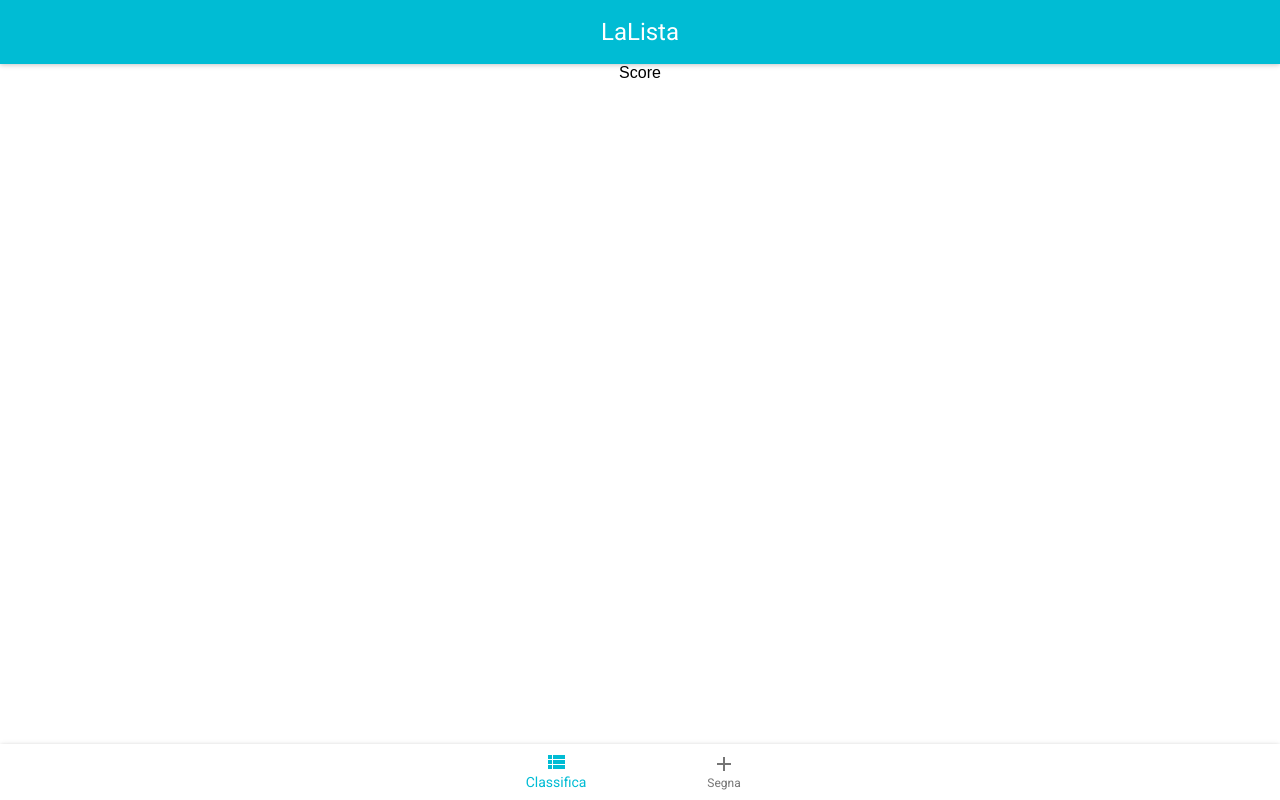
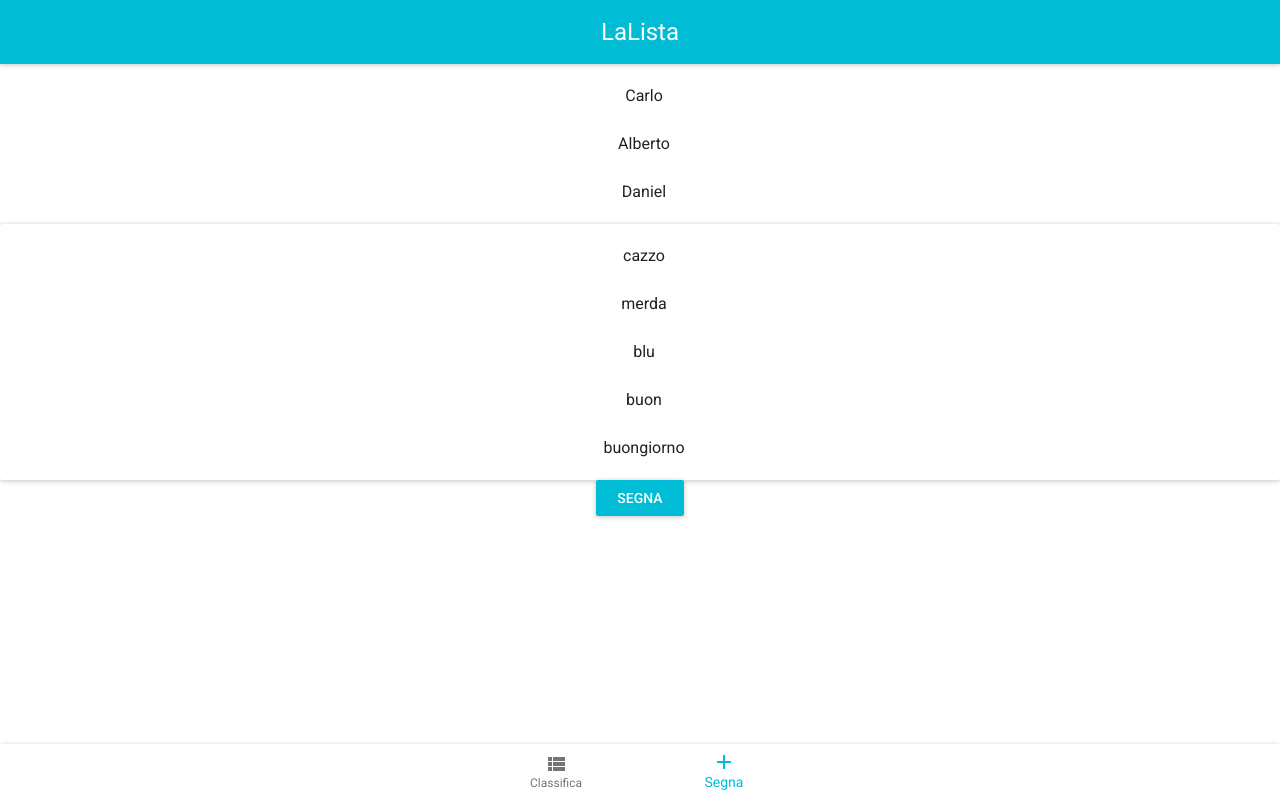
Before and after one commit to carlomartinucci/lalista-react, a React (Create React App) app: page /score in a window 1280 px wide. Built offline with nearby package versions, Linux system fonts and the light colour scheme; what react-tap-event-plugin would draw is missing.

Commit message:
optimistic update

```diff
--- a/src/App.js
+++ b/src/App.js
@@ -1,7 +1,8 @@
 import React, { Component } from 'react';
+import { Route, Switch } from 'react-router-dom';
+import AppBar from 'material-ui/AppBar';
+
 import './App.css';
-import AppBar from 'material-ui/AppBar';
-import { Route, Switch } from 'react-router-dom';
 
 import Ranking from './components/Ranking';
 import Score from './components/Score';
@@ -15,6 +16,7 @@ class App extends Component {
           title="LaLista"
           showMenuIconButton={false}
         />
+
         <Switch>
           <Route path="/ranking" component={Ranking}/>
           <Route path="/score" component={Score}/>
--- a/src/components/Navigation.js
+++ b/src/components/Navigation.js
@@ -1,36 +1,40 @@
 import React, { Component } from 'react';
 import Paper from 'material-ui/Paper';
-import {BottomNavigation, BottomNavigationItem} from 'material-ui/BottomNavigation';
+import { BottomNavigation, BottomNavigationItem } from 'material-ui/BottomNavigation';
 import ContentAdd from 'material-ui/svg-icons/content/add';
 import { withRouter } from 'react-router-dom';
 
 import ActionViewList from 'material-ui/svg-icons/action/view-list';
 
 class Navigation extends Component {
-  state = {
-    selectedIndex: 0,
-  };
+  linkTo = (path) => {
+    this.props.history.push(path)
+  }
 
-  select = (index) => this.setState({selectedIndex: index});
-
-  linkTo = (path, index) => {
-    this.props.history.push(path)
-    this.select(index)
+  getSelected = () => {
+    switch (this.props.history.location.pathname) {
+    case '/ranking':
+      return 0
+    case '/score':
+      return 1
+    default:
+      return 0
+    }
   }
 
   render() {
     return (
       <Paper zDepth={1} style={{position: 'fixed', bottom: '0', left: '0', right: '0'}}>
-        <BottomNavigation selectedIndex={this.state.selectedIndex}>
+        <BottomNavigation selectedIndex={this.getSelected()}>
           <BottomNavigationItem
             label="Classifica"
             icon={<ActionViewList />}
-            onClick={() => this.linkTo('/ranking', 0)}
+            onClick={() => this.linkTo('/ranking')}
           />
           <BottomNavigationItem
             label="Segna"
             icon={<ContentAdd />}
-            onClick={() => this.linkTo('/score', 1)}
+            onClick={() => this.linkTo('/score')}
           />
         </BottomNavigation>
       </Paper>
--- a/src/components/Ranking.js
+++ b/src/components/Ranking.js
@@ -1,15 +1,18 @@
 import React, { Component } from 'react';
-import {List, ListItem} from 'material-ui/List';
+import { List, ListItem } from 'material-ui/List';
+// import LogLifecyle from 'react-log-lifecycle';
 import Avatar from 'material-ui/Avatar';
+import { connect } from 'react-redux';
+
 import logo from './../logo.svg';
-import LogLifecyle from 'react-log-lifecycle';
-import { connect } from "react-redux";
 // import { addPointReducer } from '../store.js'
 
-const mapStateToProps = state => ({rankings: state});
+const ENDPOINT = 'http://192.168.1.70:3000';
+
+const mapStateToProps = state => ({ ranking: state.ranking });
 const mapDispatchToProps = (dispatch) => {
   return {
-    updateRankings: (json) => dispatch({type: 'UPDATE_RANKINGS', payload: json})
+    updateRanking: (json) => dispatch({type: 'UPDATE_RANKINGS', payload: json})
   };
 };
 
@@ -24,47 +27,26 @@ const flags = {
 };
 
 class Ranking extends Component {
-  state = {
-    rankings: [
-      {
-        "points_count": 0,
-        "person": {
-          "id": 'fake1',
-          "name": "Nome",
-        }
-      }, {
-        "points_count": 0,
-        "person": {
-          "id": 'fake2',
-          "name": "Nome",
-        }
-      },
-    ]
-  }
-  // constructor(props) {
-    // super(props, flags);
-  // }
-
   componentWillMount() {
     // fai il fetch
     // quando torni, aggiorna lo stato di redux
-    fetch('http://localhost:3001/people/ranking')
+    fetch(`${ENDPOINT}/people/ranking`)
       .then(response => response.json())
-      .then(json => {
-        this.props.updateRankings(json)
-        // this.setState({rankings: json})
-      }).catch(what => console.log('what', what))
+      .then((json) => {
+        this.props.updateRanking(json);
+      })
+      .catch(what => console.log('what', what));
   }
 
   render() {
     return (
       <List>
-        {this.props.rankings.map(ranking =>
+        {this.props.ranking.map(rank =>
           <ListItem
-            key={ranking.person.id}
-            primaryText={ranking.person.name}
+            key={rank.person.id}
+            primaryText={rank.person.name}
             insetChildren={true}
-            leftAvatar={<Avatar>{ranking.points_count}</Avatar>}
+            leftAvatar={<Avatar>{rank.points_count}</Avatar>}
             rightAvatar={<Avatar src={logo} />}
             innerDivStyle={{paddingLeft: '56px'}}
           />
@@ -73,4 +55,6 @@ class Ranking extends Component {
   )}
 }
 
+
+
 export default connect(mapStateToProps, mapDispatchToProps)(Ranking);
--- a/src/components/Score.js
+++ b/src/components/Score.js
@@ -1,5 +1,94 @@
 import React, { Component } from 'react';
+import Paper from 'material-ui/Paper';
+import Menu from 'material-ui/Menu';
+import MenuItem from 'material-ui/MenuItem';
+import RaisedButton from 'material-ui/RaisedButton';
+import { connect } from 'react-redux';
 
-const Score = () => <div>Score</div>
+const mapStateToProps = state => {};
+const mapDispatchToProps = (dispatch) => {
+  return {
+    addPoint: (id) => dispatch({type: 'ADD_POINT', payload: id}),
+    removePoint: (id) => dispatch({type: 'REMOVE_POINT', payload: id})
+  };
+};
 
-export default Score;
+const ENDPOINT = 'http://192.168.1.70:3000';
+
+class Score extends Component {
+  state = {
+    person: null,
+    wordName: null,
+  }
+
+  handleClick = () => {
+    if (!this.state.person || !this.state.wordName) return
+    const personId = this.state.person.id
+    this.props.addPoint(personId)
+
+    this.setState( {
+      person: null,
+      wordName: null,
+    })
+
+    fetch(`${ENDPOINT}/points`, {
+      body: JSON.stringify({person_id: this.state.person.id, word_id: 660}),
+      method: 'POST',
+      headers: {
+        'content-type': 'application/json'
+      },
+    })
+      .then(response => {
+        console.log(response)
+        if (!response.ok) {
+          this.props.removePoint(personId)
+          console.log("ERRORE!")
+        return
+        }
+        response.json()
+      })
+      .then((json) => {
+        console.log(json)
+      })
+      .catch(what => {
+        this.props.removePoint(personId)
+        console.log('what', what)
+      });
+  }
+
+  render() {
+    return (
+      <React.Fragment>
+        <Paper>
+          <Menu>
+            {[{name: 'Carlo', id: 112}, {name: 'Alberto', id: 109}, {name: 'Daniel', id: 110}].map((person) => (
+              <MenuItem
+                checked={this.state.person && this.state.person.id === person.id}
+                key={person.id}
+                primaryText={person.name}
+                onClick={() => this.setState({person})}
+              />
+            ))}
+          </Menu>
+        </Paper>
+
+        <Paper>
+          <Menu>
+            {['cazzo', 'merda', 'blu', 'buon', 'buongiorno'].map((wordName) => (
+              <MenuItem
+                checked={this.state.wordName === wordName}
+                key={wordName}
+                primaryText={wordName}
+                onClick={() => this.setState({wordName})}
+              />
+            ))}
+          </Menu>
+        </Paper>
+
+        <RaisedButton label="Segna" primary onClick={this.handleClick} />
+      </React.Fragment>
+    )
+  }
+}
+
+export default connect(null, mapDispatchToProps)(Score);
--- a/src/store.js
+++ b/src/store.js
@@ -1,7 +1,9 @@
-import { createStore } from 'redux';
+import { createStore, combineReducers } from 'redux';
+
 const ADD_POINT = 'ADD_POINT';
+const REMOVE_POINT = 'REMOVE_POINT';
 
-const reducer = (state, action) => state;
+// const reducer = (state, action) => state;
 
 // 1 user clicca segna
 // 2 aggiorno ottimisticamente la ui
@@ -9,25 +11,26 @@ const reducer = (state, action) => state;
 // 4 se la risposta è positiva, sono a posto
 // 5 se la risposta è negativa, torno indietro e mostro un errore
 
-const defaultState = [
-      {
-        "points_count": 0,
-        "person": {
-          "id": 'fake1',
-          "name": "Nome",
-        }
-      }, {
-        "points_count": 0,
-        "person": {
-          "id": 'fake2',
-          "name": "Nome",
-        }
-      },
-    ]
+const rankingState = [
+  {
+    points_count: 0,
+    person: {
+      id: 'fake1',
+      name: 'Nome',
+    },
+  }, {
+    points_count: 0,
+    person: {
+      id: 'fake2',
+      name: 'Nome',
+    },
+  },
+];
 // questo è il punto 2
 // state : [{points_count, person}]
 // action: {type: 'ADD_POINT', payload: {id}}
-const rankingsReducer = (state = defaultState, action) => {
+// action: {type: 'UPDATE_RANKINGS', payload: [{rank1}, {rank2}]}
+const rankingReducer = (state = rankingState, action) => {
   switch (action.type) {
     case ADD_POINT:
       return state.map((rank) => {
@@ -36,14 +39,43 @@ const rankingsReducer = (state = defaultState, action) => {
         }
         return rank;
       });
+    case REMOVE_POINT:
+      return state.map((rank) => {
+        if (rank.person.id === action.payload.id) {
+          return { ...rank, points_count: rank.points_count - 1 }
+        }
+        return rank;
+      });
     case 'UPDATE_RANKINGS':
       return action.payload;
     default:
       return state;
   }
-}
+};
 
-const store = createStore(rankingsReducer);
+const peopleState = [];
+
+const peopleReducer = (state = peopleState) => state;
+
+// const uiState = {
+//   personName: null,
+//   wordName: null,
+// };
+
+// const uiReducer = (state = uiState, action) => {
+//   switch (action.type) {
+//     case 'SELECT_PERSON':
+//       return { ...state, personName: action.payload };
+//     case 'SELECT_WORD':
+//       return { ...state, wordName: action.payload };
+//     default:
+//       return state;
+//   }
+// };
+
+const rootReducer = combineReducers({ people: peopleReducer, ranking: rankingReducer });
+
+const store = createStore(rootReducer);
 
 export default store;
 
```
Also changed, not shown: src/index.js (+4 -3 lines).
